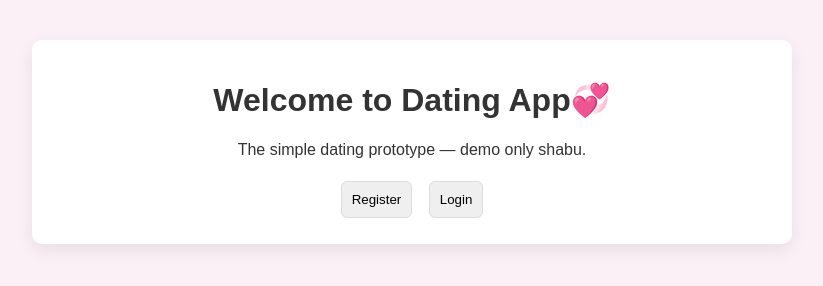
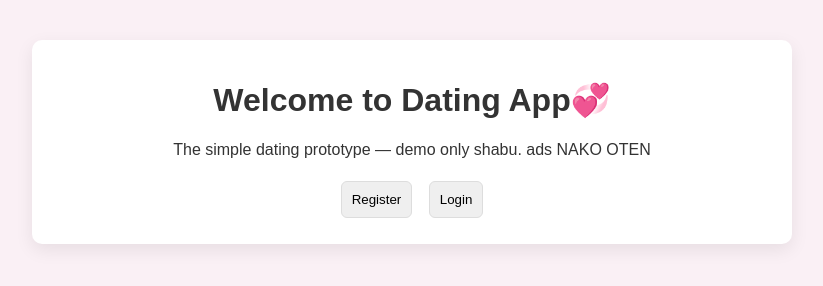
Before and after one commit to SoloMohn28/practice, a plain HTML site: page index.html in a window 1280 px wide. Shown: the whole page, without its empty margins (228-1051 px from the left). Drawn offline with Linux system fonts and the light colour scheme.

Commit message:
bitch lasagna

```diff
--- a/index.html
+++ b/index.html
@@ -8,7 +8,7 @@
 <body>
   <div class="container">
     <h1>Welcome to Dating App💞</h1>
-    <p>The simple dating prototype — demo only shabu.</p>
+    <p>The simple dating prototype — demo only shabu. ads NAKO OTEN</p>
     <div class="actions">
       <button onclick="window.location='register.html'">Register</button>
       <button onclick="window.location='login.html'">Login</button>
```
